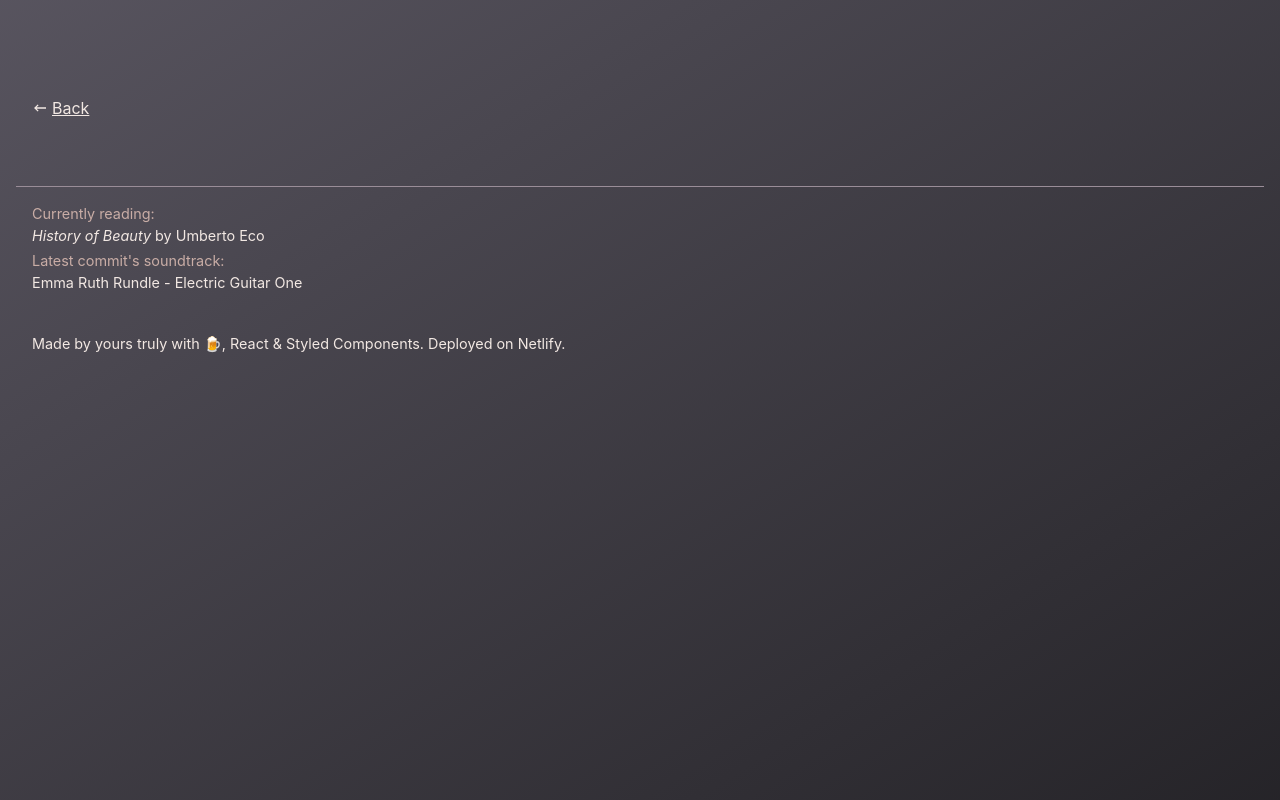
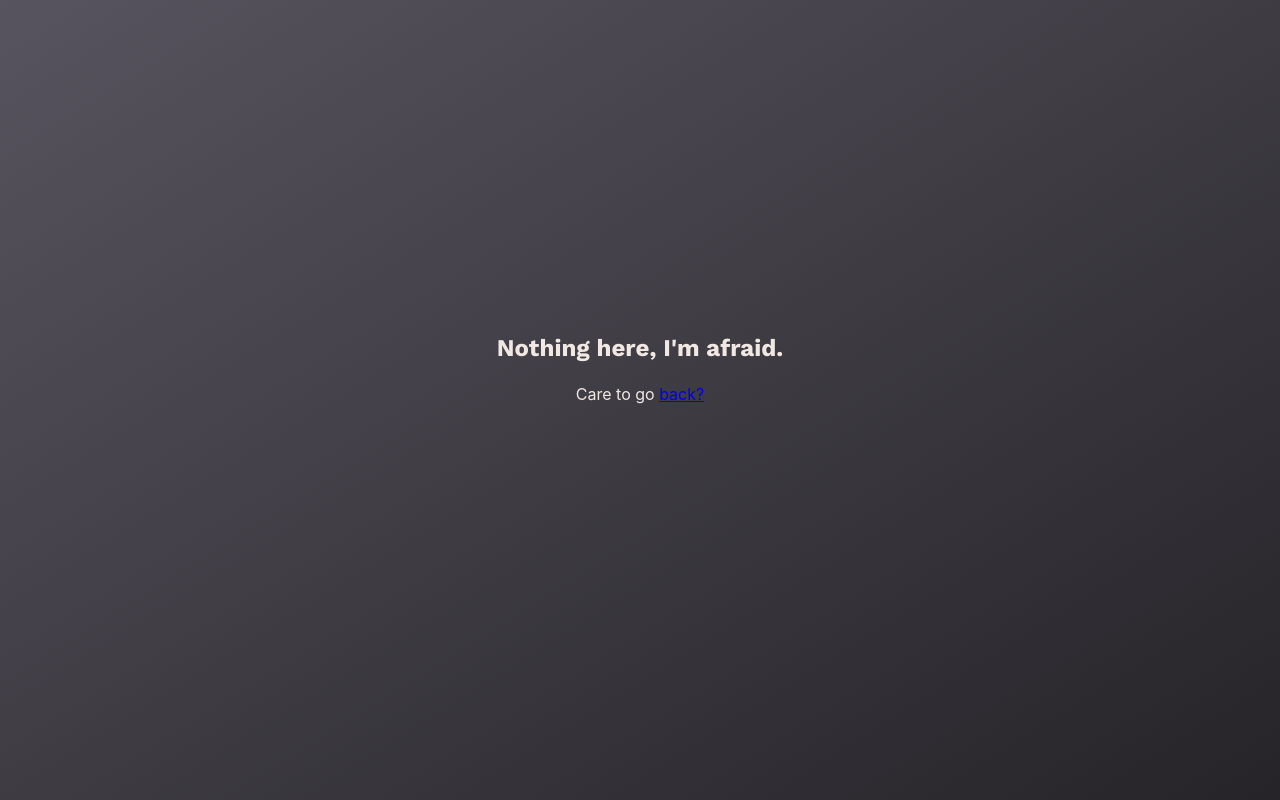
Before and after one commit to ndemia/demia.me-react, a React (Vite) app: page /1 in a window 1280 px wide. Built offline with nearby package versions, Linux system fonts and the light colour scheme; a web font is replaced by a local one.

Commit message:
Add 404 component. Fix when no filtered proyect is found.

```diff
--- a/public/data/projects.json
+++ b/public/data/projects.json
@@ -7,7 +7,7 @@
 			"image_1x": "/images/marketplace_1x.png",
 			"image_2x": "/images/marketplace_2x.png",
 			"alt": "A modal window serving as a market for medieval items like swords and shields.",
-			"link": "/marketplace",
+			"link": "/project/marketplace",
 			"tags": ["HTML", "CSS", "TypeScript"],
 			"github": "https://github.com/ndemia/marketplace",
 			"demo": "https://ndemia.github.io/marketplace/",
@@ -128,7 +128,7 @@
 			"image_1x": "/images/movie_1x.png",
 			"image_2x": "/images/movie_2x.png",
 			"alt": "Movie search results.",
-			"link": "/movie",
+			"link": "/project/movie",
 			"tags": ["HTML", "CSS", "TypeScript"],
 			"github": "https://github.com/ndemia/movie-search",
 			"demo": "https://ndemia-movie.netlify.app/",
@@ -202,7 +202,7 @@
 			"description": "A collection of different UIs designed and built by me.",
 			"image_1x": "/images/dailyui_1x.png",
 			"image_2x": "/images/dailyui_2x.png",
-			"link": "daily",
+			"link": "/project/daily",
 			"alt": "A calculator made over a grandient background.",
 			"tags": ["HTML", "CSS", "JavaScript"],
 			"github": "https://github.com/ndemia/daily-ui",
@@ -225,7 +225,7 @@
 			"image_1x": "/images/flight_1x.png",
 			"image_2x": "/images/flight_2x.png",
 			"alt": "Flight search form showing previous results.",
-			"link": "/flight",
+			"link": "/project/flight",
 			"tags": ["HTML", "CSS", "TypeScript"],
 			"github": "https://github.com/ndemia/flight-search",
 			"demo": "https://ndemia.github.io/flight-search/",
--- a/src/App.jsx
+++ b/src/App.jsx
@@ -6,6 +6,7 @@ import { useProjects } from './context/ProjectsContext';
 import Home from './pages/Home/Home';
 import ProjectDetails from './pages/ProjectDetails/ProjectDetails';
 import ScrollToTop from './components/ScrollToTop/ScrollToTop';
+import NotFound404 from './components/NotFound404/NotFound404';
 
 // Styles.
 import { ThemeProvider } from 'styled-components';
@@ -64,8 +65,9 @@ export default function App() {
 				<GlobalStyles />
 				<ScrollToTop />
 				<Routes>
+					<Route path="*" element={<NotFound404 />} />
 					<Route path="/" element={<Home themeToggler={themeToggler} theme={theme} />} />
-					<Route path="/:id" element={<ProjectDetails themeToggler={themeToggler} />} />
+					<Route path="/project/:id" element={<ProjectDetails themeToggler={themeToggler} />} />
 				</Routes>
 			</>
 		</ThemeProvider>
--- /dev/null
+++ b/src/components/NotFound404/NotFound404.jsx
@@ -0,0 +1,15 @@
+import { StyledNotFound404 } from './NotFound404.styled';
+import { Link } from 'react-router-dom';
+
+export default function NotFound404() {
+	document.title = `404 - Nicolás Demianiw`;
+
+	return (
+		<StyledNotFound404>
+			<h2>Nothing here, I'm afraid.</h2>
+			<span>
+				Care to go <Link to={'/'}>back?</Link>
+			</span>
+		</StyledNotFound404>
+	);
+}
--- /dev/null
+++ b/src/components/NotFound404/NotFound404.styled.js
@@ -0,0 +1,23 @@
+import styled from 'styled-components';
+
+export const StyledNotFound404 = styled.div`
+	width: 100%;
+	height: calc(100vh - 4rem);
+	display: flex;
+	flex-direction: column;
+	justify-content: center;
+	align-items: center;
+	color: ${({ theme }) => theme.colors.beige01};
+	text-align: center;
+
+	@media (min-width: 60em) {
+		grid-column-start: 1;
+		grid-column-end: 3;
+		grid-row-start: 1;
+		grid-row-end: 4;
+	}
+
+	h2 {
+		margin-bottom: 1rem;
+	}
+`;
--- a/src/pages/ProjectDetails/ProjectDetails.jsx
+++ b/src/pages/ProjectDetails/ProjectDetails.jsx
@@ -8,6 +8,7 @@ import ProjectHeader from '../../components/ProjectHeader/ProjectHeader';
 import RightSection from '../../components/RightSection/RightSection';
 import Footer from '../../components/Footer/Footer';
 import Loader from '../../components/Loader/Loader';
+import NotFound404 from '../../components/NotFound404/NotFound404';
 
 export default function ProjectDetails({ themeToggler }) {
 	const { id } = useParams();
@@ -28,10 +29,16 @@ export default function ProjectDetails({ themeToggler }) {
 
 	return (
 		<StyledLayoutContainer>
-			<Navigation />
-			{filteredProject && <ProjectHeader project={filteredProject} themeToggler={themeToggler} />}
-			{filteredProject && <RightSection type="project" project={filteredProject} isLoading={isLoading} />}
-			<Footer />
+			{!filteredProject ? (
+				<NotFound404 />
+			) : (
+				<>
+					<Navigation />
+					{filteredProject && <ProjectHeader project={filteredProject} themeToggler={themeToggler} />}
+					{filteredProject && <RightSection type="project" project={filteredProject} isLoading={isLoading} />}
+					<Footer />
+				</>
+			)}
 		</StyledLayoutContainer>
 	);
 }
```
